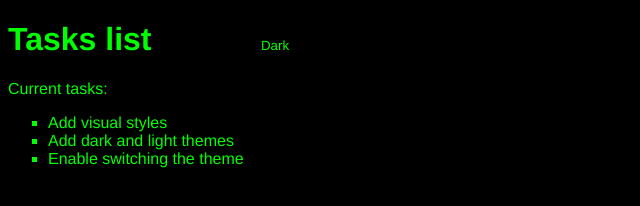
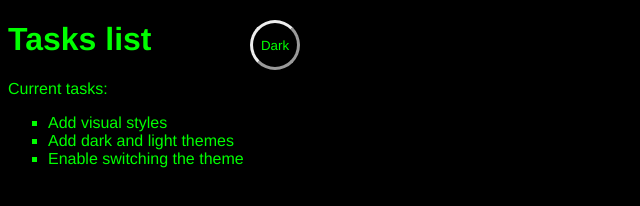
Before and after one commit to DionisioAI/My-first-site, a plain HTML site: page index.html in a window 1280 px wide. Shown: the full height of the page, 0-640 px from the left. Drawn offline with Linux system fonts and the light colour scheme.

Commit message:
Update main.css

```diff
--- a/main.css
+++ b/main.css
@@ -46,7 +46,7 @@ body {
     height: 50px;
     width: 50px;
     border-radius: 50%;
-    border: none;
+    border: outset;
     color: var(--btnFontColor);
     background-color: var(--btnBgColor);
 }
```
